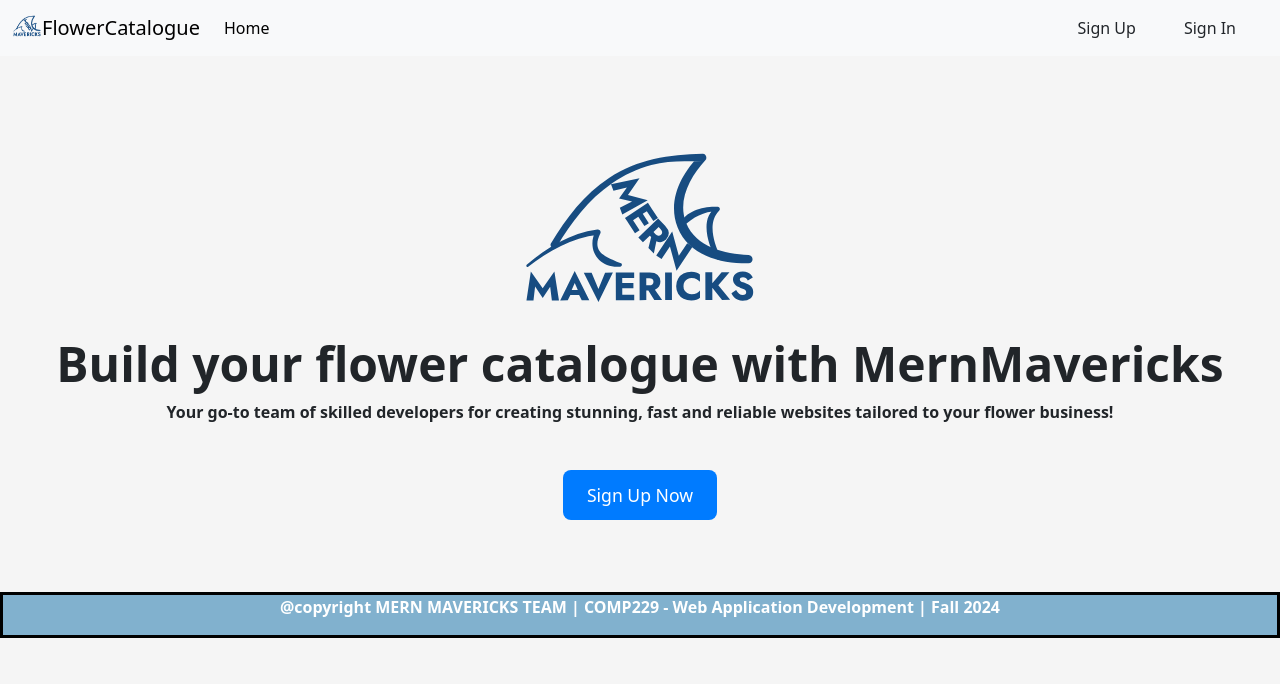
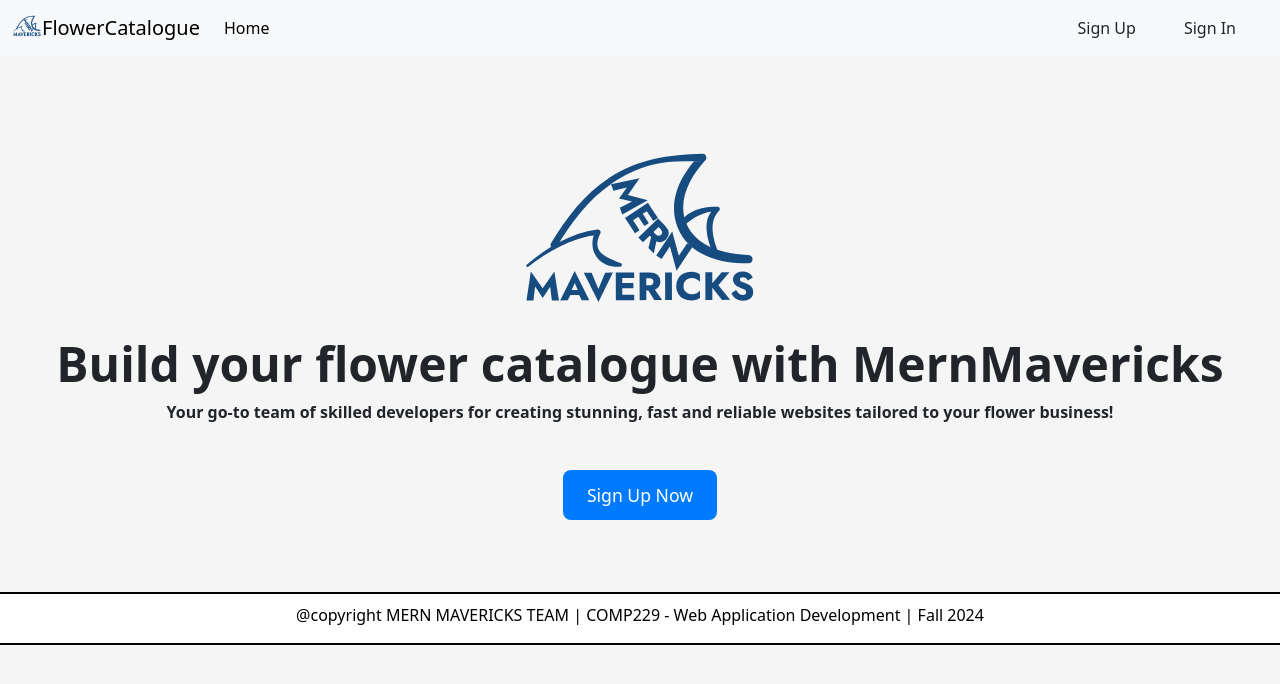
Before and after one commit to jferre59/COMP229_GROUP1_PROJECT, a React (Create React App) app in the folder front-end/: page / in a window 1280 px wide. Shown: the top 684 px of the page. Built offline with nearby package versions, Linux system fonts and the light colour scheme.

Commit message:
Luca Fusco - footer css and js

```diff
--- a/front-end/src/components/footer/Footer.css
+++ b/front-end/src/components/footer/Footer.css
@@ -1,9 +1,14 @@
 .footer{
-    border: 3px solid black;
-    width: 100%;
-    background-color: #81b1ce;
-
+    border-top: 2px solid black;
+    border-bottom: 2px solid black;
+    background-color: white;
+    display: flex;
+    align-items: center;
+    justify-content: center;
 }
 .text{
-    color: white;
+    margin-top: 0.7%;
+    color: black;
+    font-weight:normal;
+    align-items: center;
 }
```
Also changed, not shown: front-end/src/components/footer/footer.js (line endings or trailing spaces).
